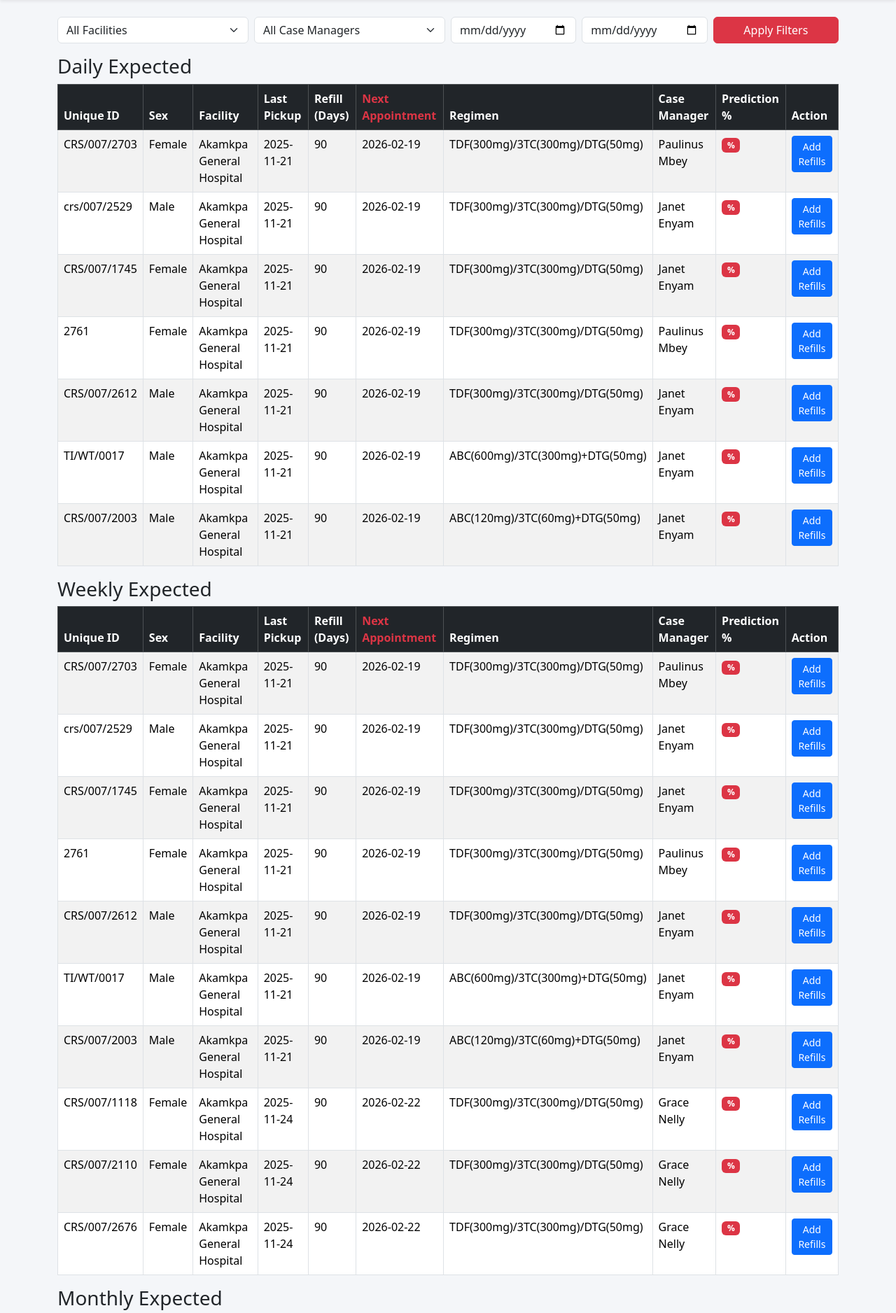
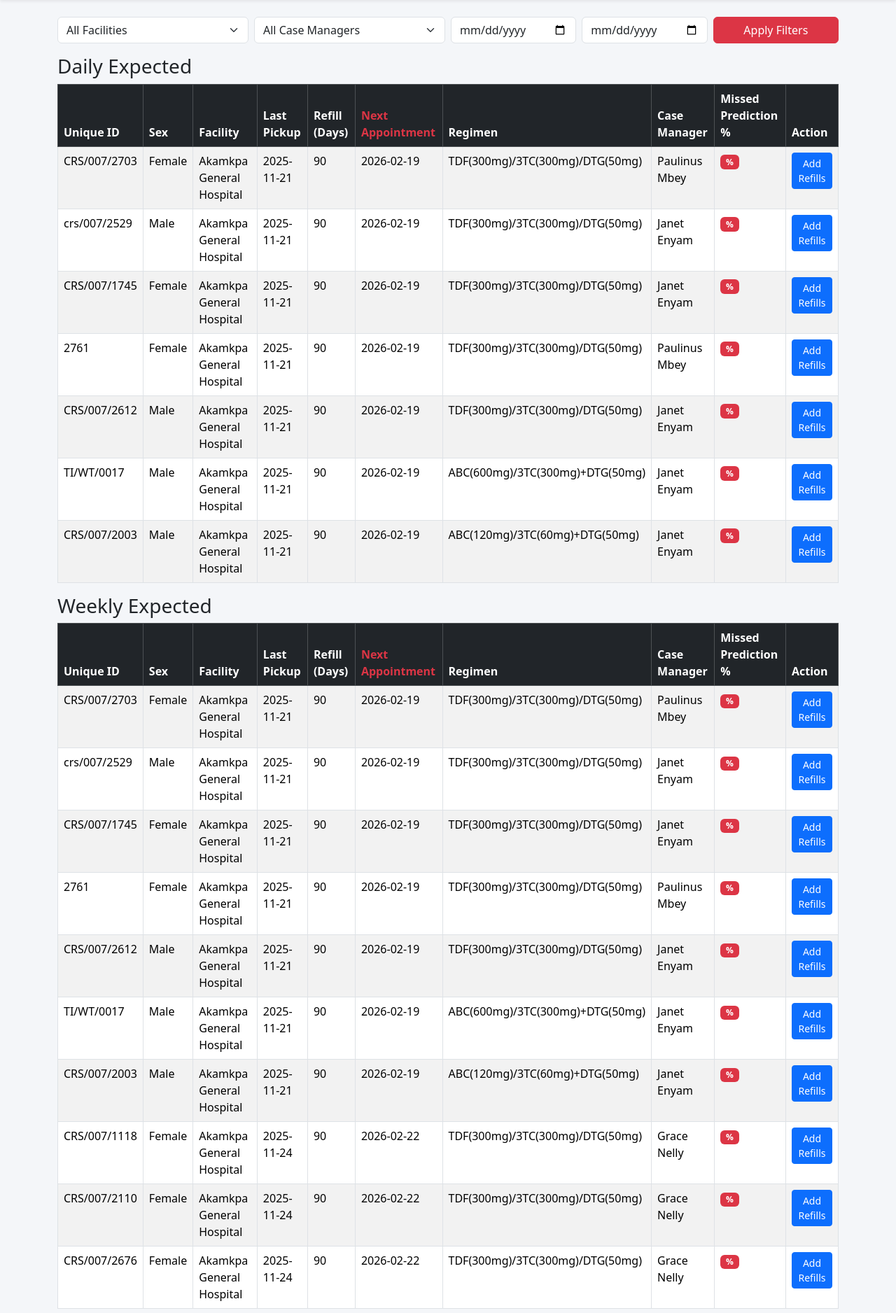
Before and after one commit to sparklweb1988/TreatmentTracker, a Django app: page /refills/ in a window 1280 px wide. Shown: the part 56-1932 px from the top of the page at 70% size. Run offline with Django 5.2, Linux system fonts and the light colour scheme; data comes from the database, SQL or seed files in the repository.

Commit message:
Update refill_list.html

```diff
--- a/templates/refill_list.html
+++ b/templates/refill_list.html
@@ -69,7 +69,7 @@
         Case Manager: {{ refill.case_manager }}<br>
 
         <!-- Prediction -->
-        Prediction:
+        Missed Prediction:
         {% if refill.prediction_probability < 30 %}
           <span class="badge bg-success">{{ refill.prediction_probability }}%</span>
         {% elif refill.prediction_probability < 70 %}
@@ -111,7 +111,7 @@
         <th class="text-danger">Next Appointment</th>
         <th>Regimen</th>
         <th>Case Manager</th>
-        <th>Prediction %</th>
+        <th> Missed Prediction %</th>
         <th>Action</th>
       </tr>
     </thead>
```
